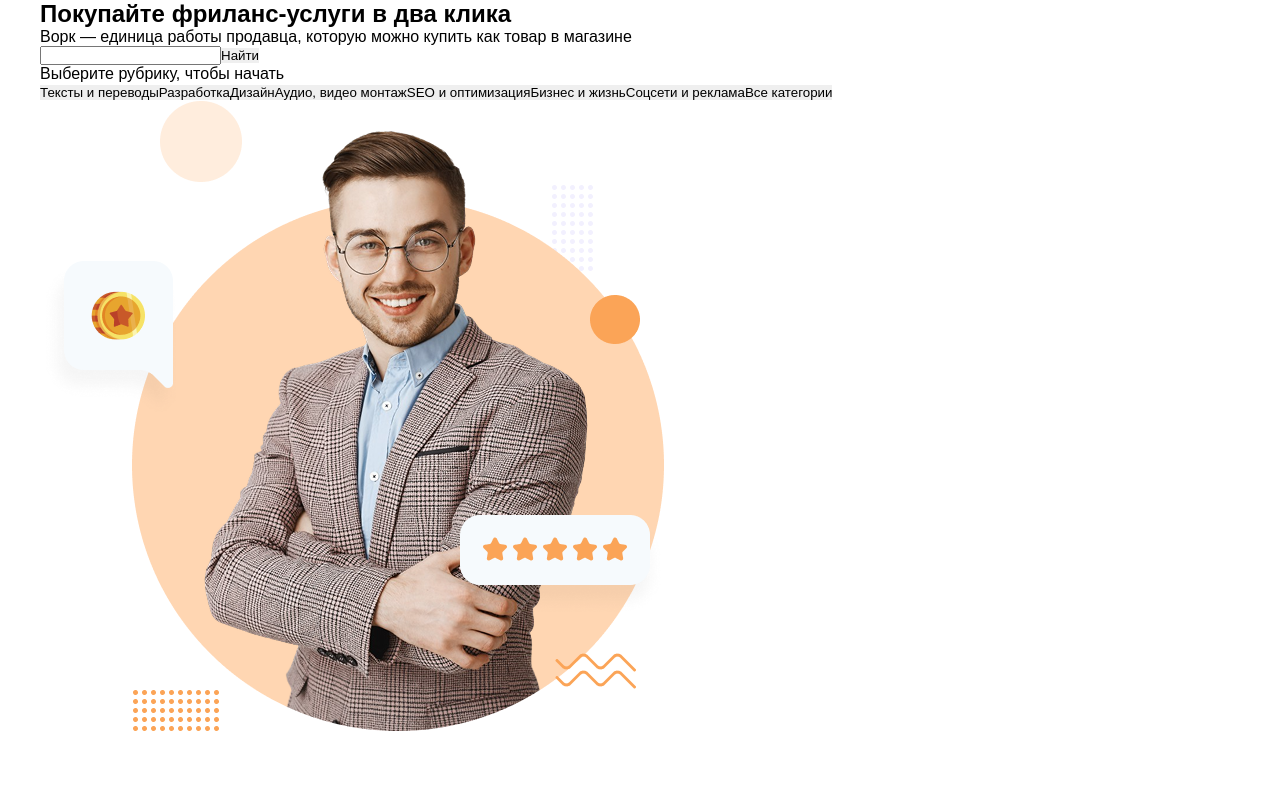
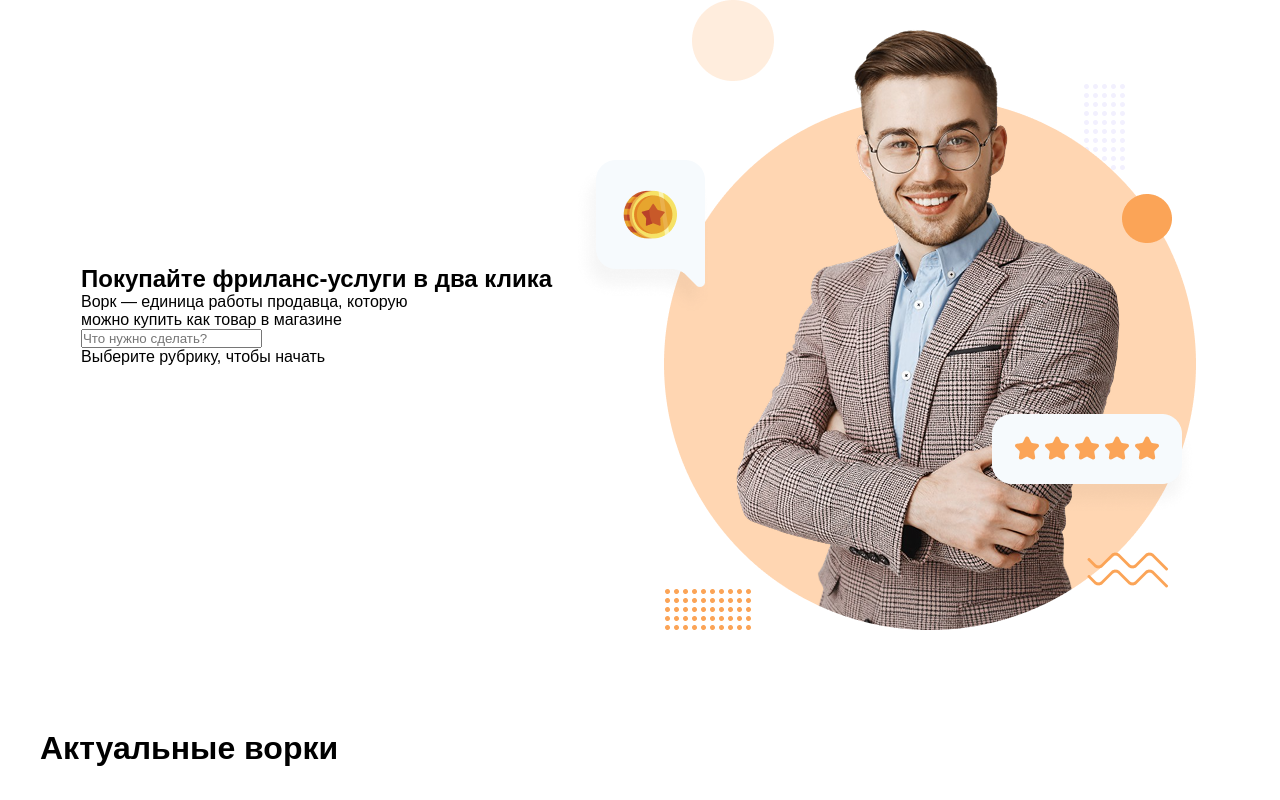
Before and after one commit to Daniel27231203/gitTest, a React (Vite) app: page / in a window 1280 px wide. Shown: the top 800 px of the page. Built offline with nearby package versions, Linux system fonts and the light colour scheme.

Commit message:
features/#2/fix

```diff
--- a/src/components/Sections/Hero.module.scss
+++ b/src/components/Sections/Hero.module.scss
@@ -1,9 +1,12 @@
-h1 {
-  span {
-    color: rgb(41, 181, 41);
+.hero {
+  .container {
+    .hero {
+      .herOne {
+        display: flex;
+        align-items: center;
+        justify-content: center;
+        gap: 20px;
+      }
+    }
   }
 }
-
-.box {
-  width: 500px;
-}
--- a/src/components/Sections/Hero.tsx
+++ b/src/components/Sections/Hero.tsx
@@ -1,35 +1,22 @@
-import React from "react";
 import image from "../../assets/Group 11.png";
+import s from "./Hero.module.scss";
 const Hero = () => {
   return (
-    <section id="hero">
-      <div className="container">
-        <div className="hero">
-          <div className="ee">
-            <h1>
-              Покупайте фриланс-услуги в <span>два клика</span>
-            </h1>
-            <p>
-              Ворк — единица работы продавца, которую можно купить как товар в
-              магазине
-            </p>
-            <div className="box">
-              <input type="Что нужно сделать?" />
-              <button>Найти</button>
+    <section className={s.hero}>
+      <div className={s.container}>
+        <div className={s.hero}>
+          <div className={s.herOne}>
+            <div>
+              <h1>Покупайте фриланс-услуги в два клика</h1>
+              <p>
+                Ворк — единица работы продавца, которую
+                <br /> можно купить как товар в магазине{" "}
+              </p>
+              <input type="text" placeholder="Что нужно сделать?" />
+              <p>Выберите рубрику, чтобы начать</p>
             </div>
-            <p>Выберите рубрику, чтобы начать</p>
-            <div>
-              <button>Тексты и переводы </button>
-              <button>Разработка</button>
-              <button>Дизайн</button>
-              <button>Аудио, видео монтаж </button>
-              <button>SEO и оптимизация</button>
-              <button>Бизнес и жизнь</button>
-              <button>Соцсети и реклама</button>
-              <button>Все категории</button>
-            </div>
+            <img src={image} alt="img" />
           </div>
-          <img src={image} alt="" />
         </div>
       </div>
     </section>
```
